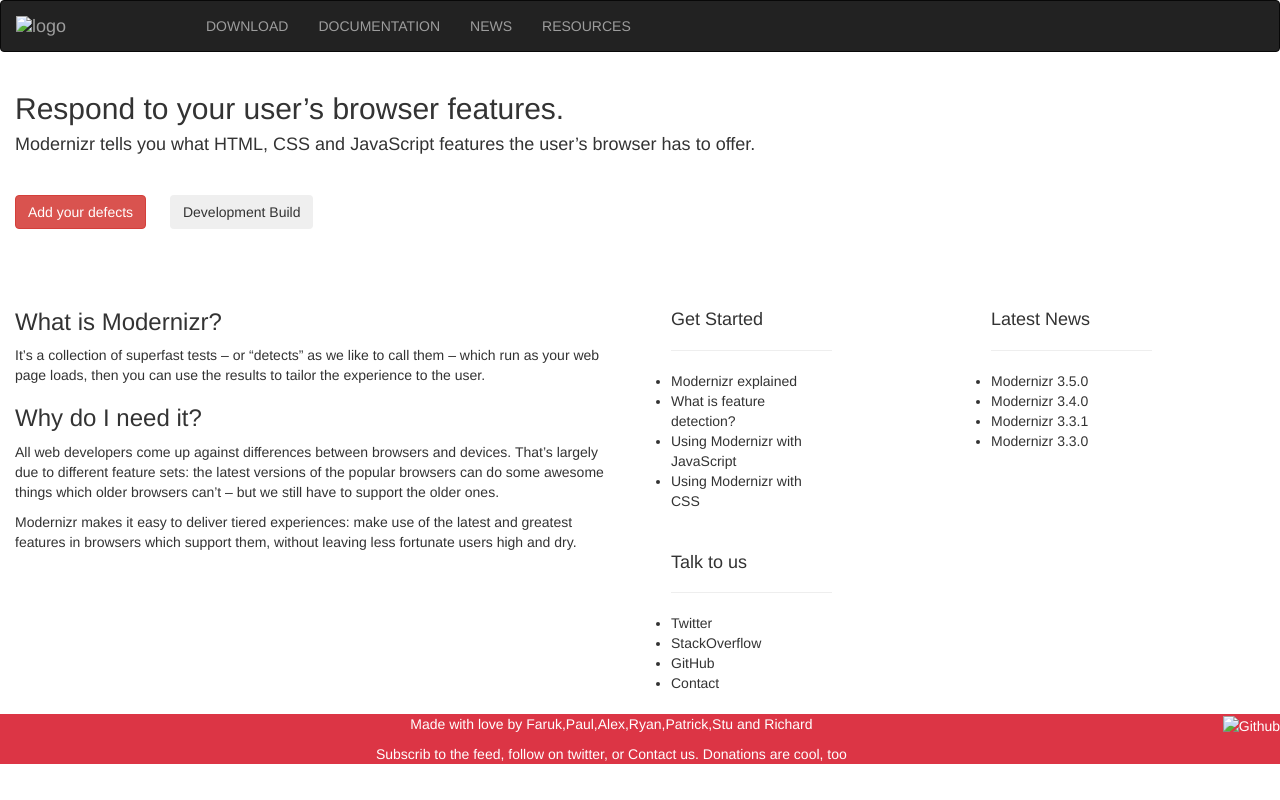
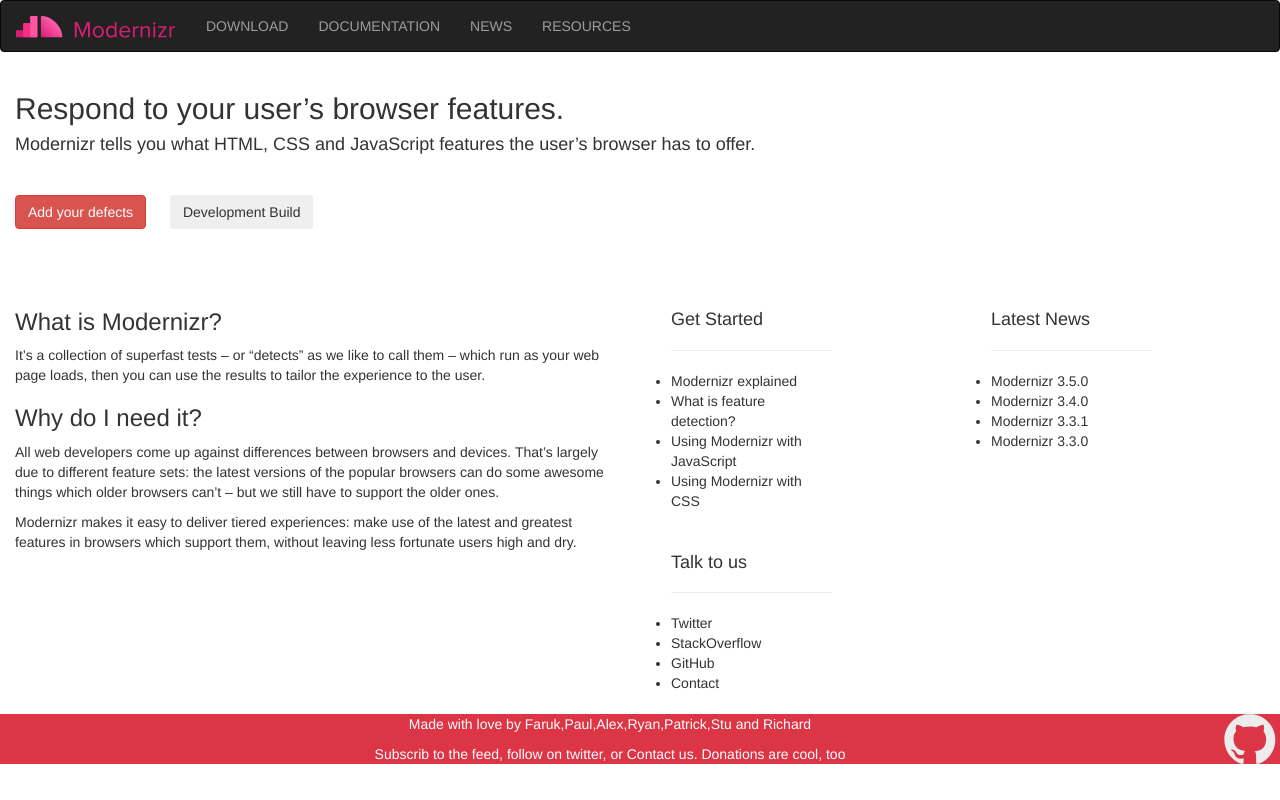
Before and after one commit to innushaik815/bootstrap_example, a plain HTML site: page index.html in a window 1280 px wide. Drawn offline with nearby package versions, Linux system fonts and the light colour scheme; files that its build step writes are made by us from their sources.

Commit message:
Update index.html

```diff
--- a/index.html
+++ b/index.html
@@ -3,7 +3,7 @@
   <head>
     <meta charset="UTF-8" />
     <meta name="viewport" content="width=device-width, initial-scale=1.0" />
-    <link rel="stylesheet" href="./css/style.css" />
+    <link rel="stylesheet" href="style.css" />
     <link
       rel="stylesheet"
       href="https://maxcdn.bootstrapcdn.com/bootstrap/3.4.1/css/bootstrap.min.css"
@@ -27,7 +27,7 @@
             <span class="icon-bar"></span>
           </button>
           <a class="navbar-brand bg-light" href="#"
-            ><img src="./assets/logo.svg" alt="logo"
+            ><img src="logo.svg" alt="logo"
           /></a>
         </div>
         <div class="collapse navbar-collapse bg-light" id="myNavbar">
@@ -165,7 +165,7 @@
         </div>
         <div class="float-end">
           <img
-            src=" ./assets/github.svg "
+            src="github.svg "
             alt="Github"
             style="height: 50px; width: 60px;">
         </div>
```
